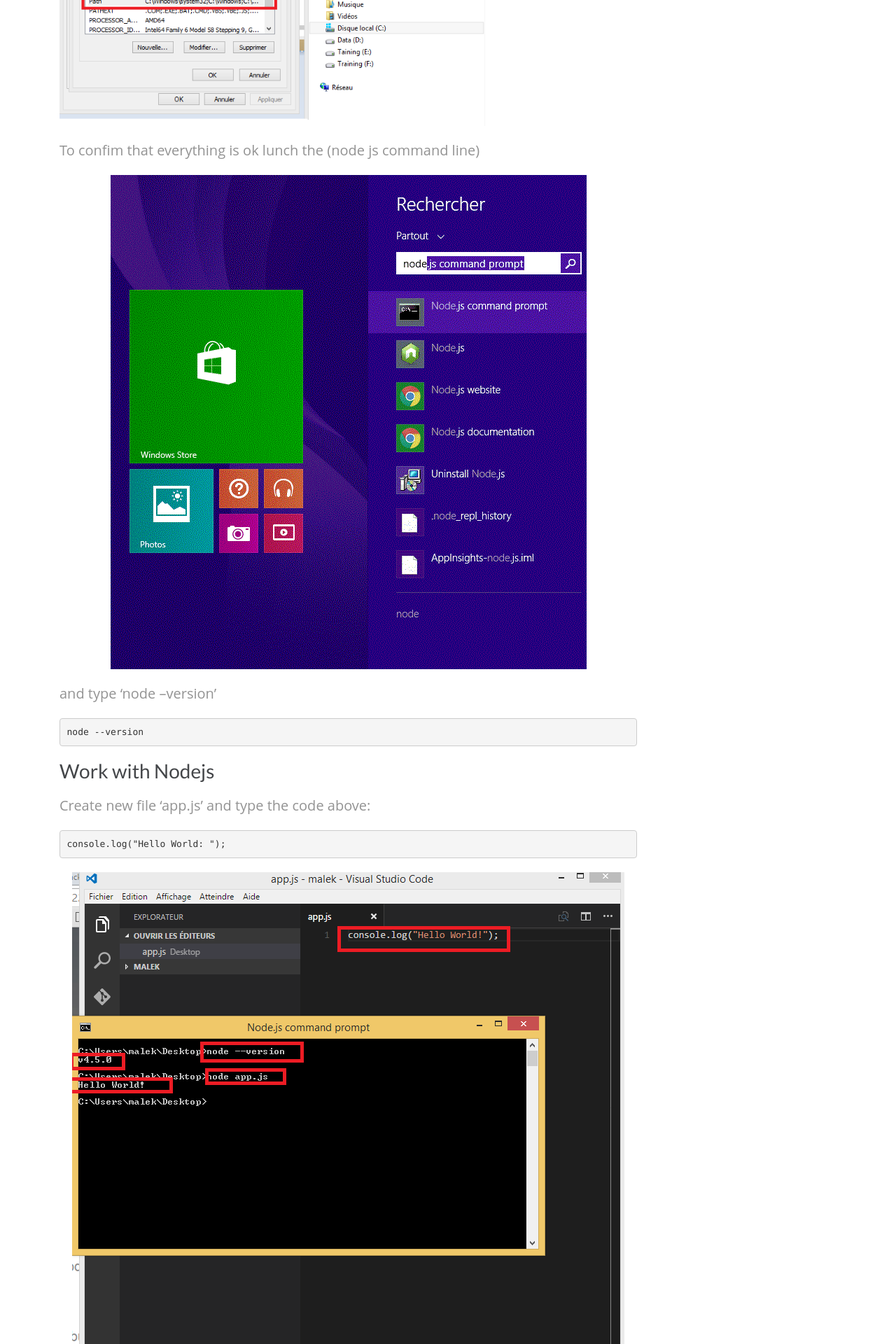
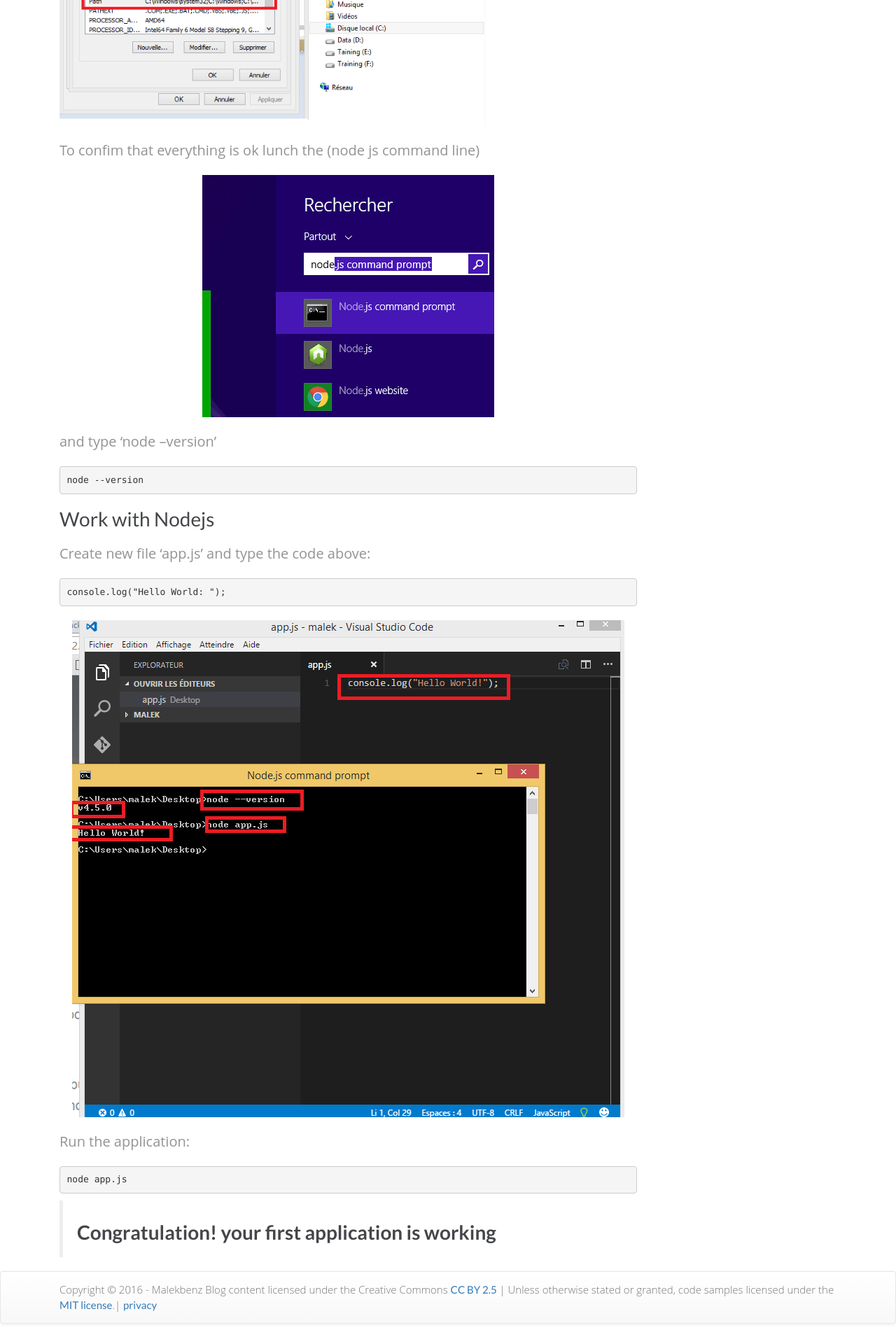
Before and after one commit to malekbenz/malekbenz, a Jekyll site: the page built from _posts/2015-12-22-Install-Nodejs.md, in a window 1280 px wide. Shown: the part 3593-5513 px from the top of the page at 70% size. Built offline with Jekyll 4.4.1, drawn with Linux system fonts in a browser that asks for light colours; nearby versions of some CDN libraries; library files that are not in the unit come from our copies.

Commit message:
change img

```diff
--- a/_posts/2015-12-22-Install-Nodejs.md
+++ b/_posts/2015-12-22-Install-Nodejs.md
@@ -45,7 +45,7 @@ Add node to the system path variable.
 
 To confim that everything is ok lunch the (node js command line)
 
-![CMD](/images/nodejs/nodejsfs06.01.gif)
+![CMD](/images/nodejs/nodejsfs06.01.png)
 
 and type 'node --version'
 
```
Also changed, not shown: images/nodejs/nodejsfs06.01.gif (deleted), images/nodejs/nodejsfs06.01.png.
